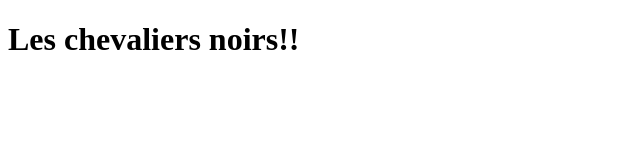
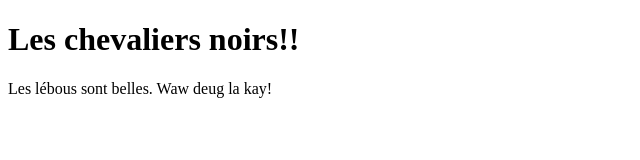
Before and after one commit to Sokhnasoso/formation-git-github, a plain HTML site: page index.html in a window 1280 px wide. Shown: the whole page, without its empty margins (0-640 px from the left). Drawn offline with Linux system fonts and the light colour scheme.

Commit message:
feat(new paragraph)

```diff
--- a/index.html
+++ b/index.html
@@ -7,6 +7,9 @@
 </head>
 <body>
     <h1>Les chevaliers noirs!!</h1>
+    <div>
+        Les lébous sont belles. Waw deug la kay!
+    </div>
 
 </body>
 </html>
```
